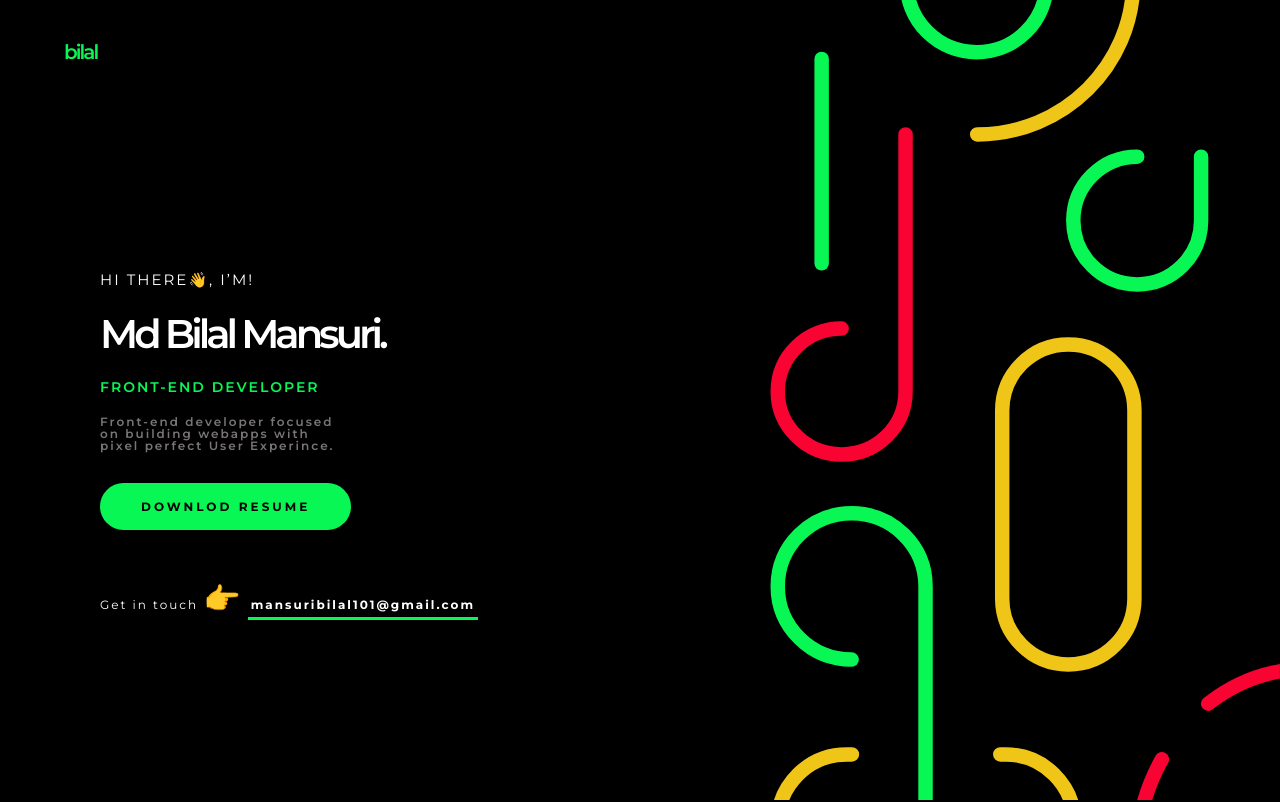
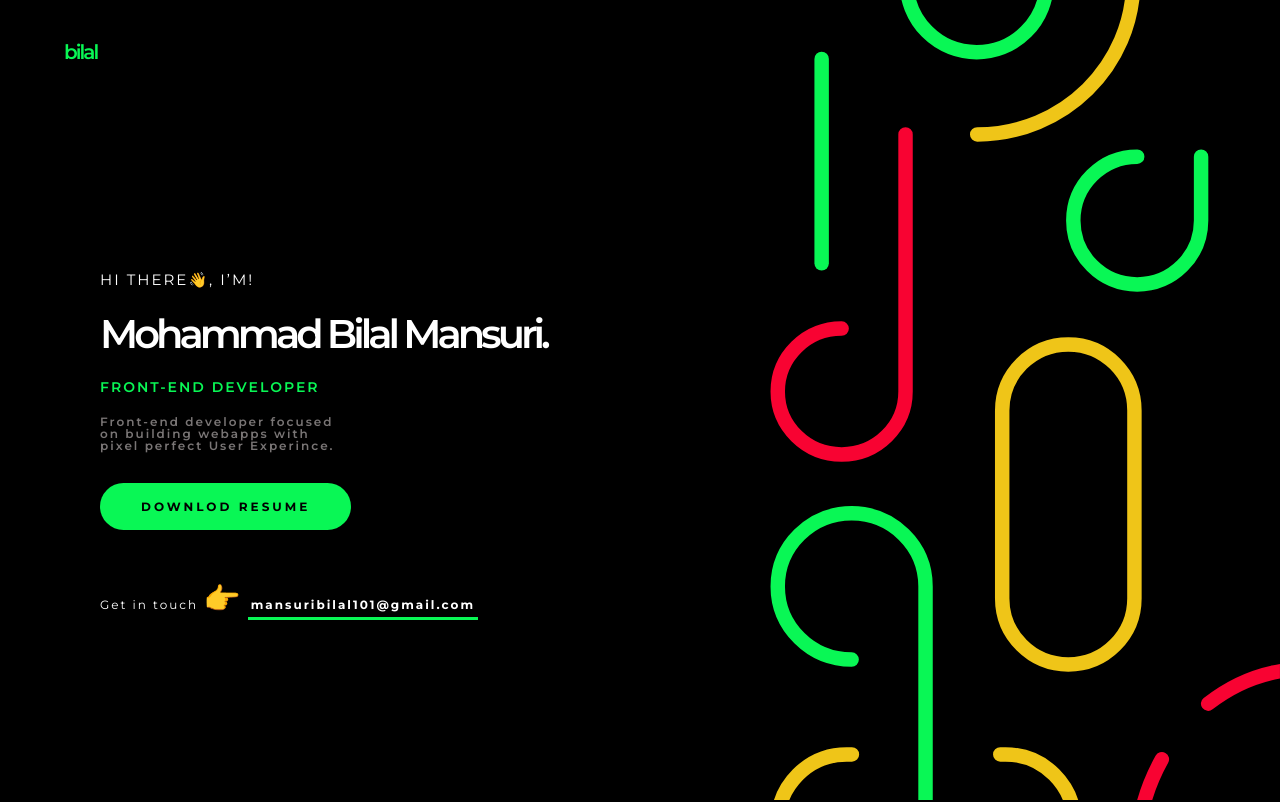
Before and after one commit to bilal-23/personal-portfolio, a Next.js app: page / in a window 1280 px wide. Shown: the top 802 px of the page. Built offline with nearby package versions, Linux system fonts and the light colour scheme.

Commit message:
✨ Chore: Name Correction

```diff
--- a/components/header.js
+++ b/components/header.js
@@ -7,11 +7,11 @@ function Header() {
             <div className={classes.header_background}></div>
             <header className={classes.header}>
                 <h1>HI THERE👋, I&rsquo;m!</h1>
-                <h2 className={classes.header_info}>Md Bilal Mansuri.</h2>
+                <h2 className={classes.header_info}>Mohammad Bilal Mansuri.</h2>
                 <h3 className={classes.header_tag}>front-end developer</h3>
                 <h4 className={classes.header_details}>Front-end developer focused on building webapps with pixel perfect User Experince.</h4>
                 <div className={classes.cta}>
-                    <Button> <a lass="resume" href="./Md-Bilal-Mansuri.pdf" target="_blank" rel="noopener noreferrer">Downlod Resume</a> </Button>
+                    <Button> <a lass="resume" href="./Bilal-Mansuri.pdf" target="_blank" rel="noopener noreferrer">Downlod Resume</a> </Button>
                 </div>
                 <h3 className={classes.header_contact}> <span>Get in touch </span> <span className={classes.emoji_pointer}>👉</span><span> <a href="mailto:mansuribilal101@gmail.com" target="_blank" rel="noopener noreferrer" className={classes.header_contact_link}>mansuribilal101@gmail.com</a> </span> </h3>
             </header>
--- a/pages/_app.js
+++ b/pages/_app.js
@@ -13,7 +13,7 @@ function MyApp({ Component, pageProps }) {
         <meta name="Bilal Mansuri" content="Frontend developer, React Developer, Javascript Developer" />
         <meta name="Md Bilal Mansuri" content="Frontend developer, React Developer, Javascript Developer" />
         <meta name="Bilal" content="portfolio, javascript, developer" />
-        <title>Md Bilal Mansuri</title>
+        <title>Bilal Mansuri</title>
       </Head>
       <Component {...pageProps} />
     </>)
```
Also changed, not shown: 1 other file (tests, documents, lock files or other folders).
